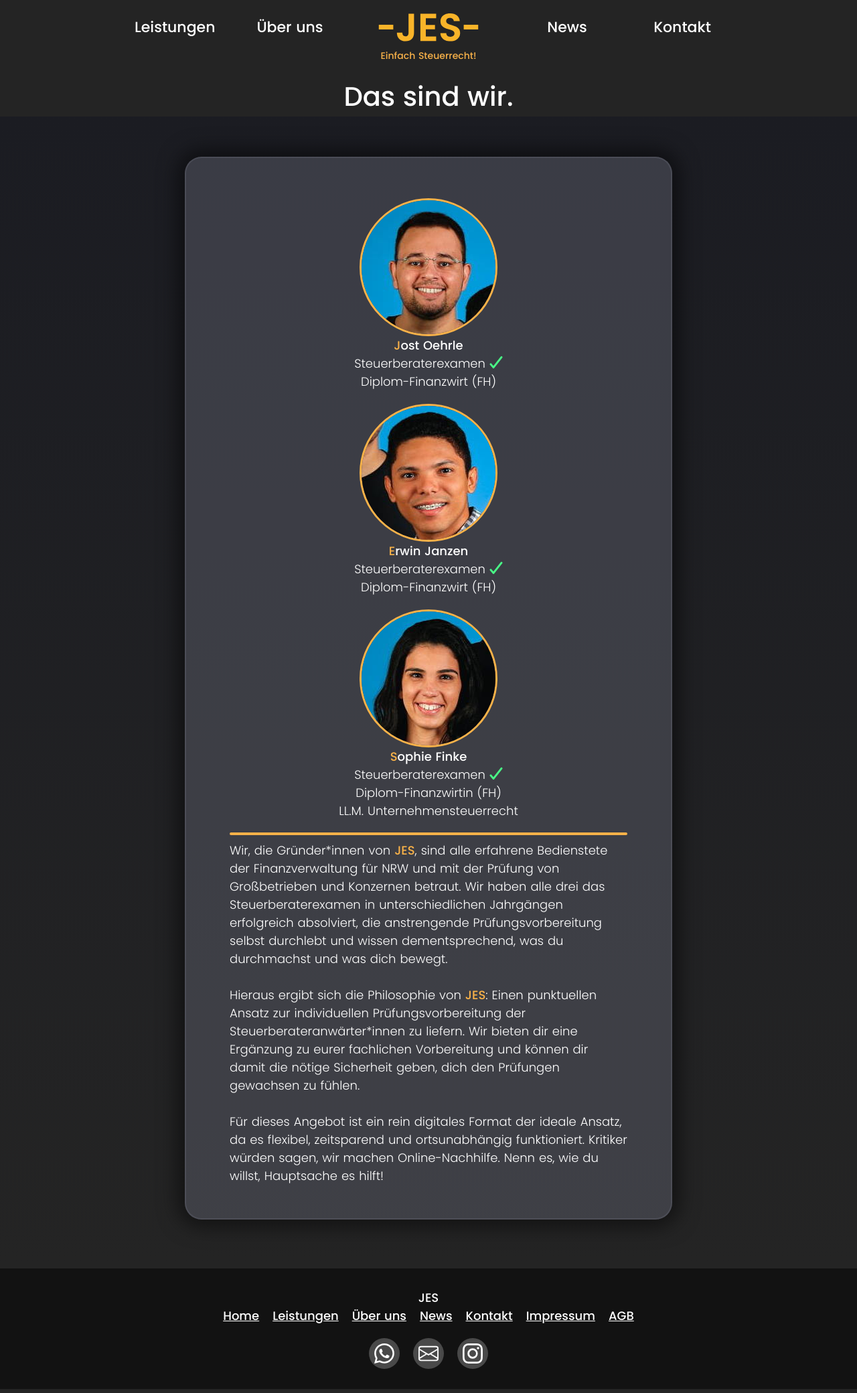
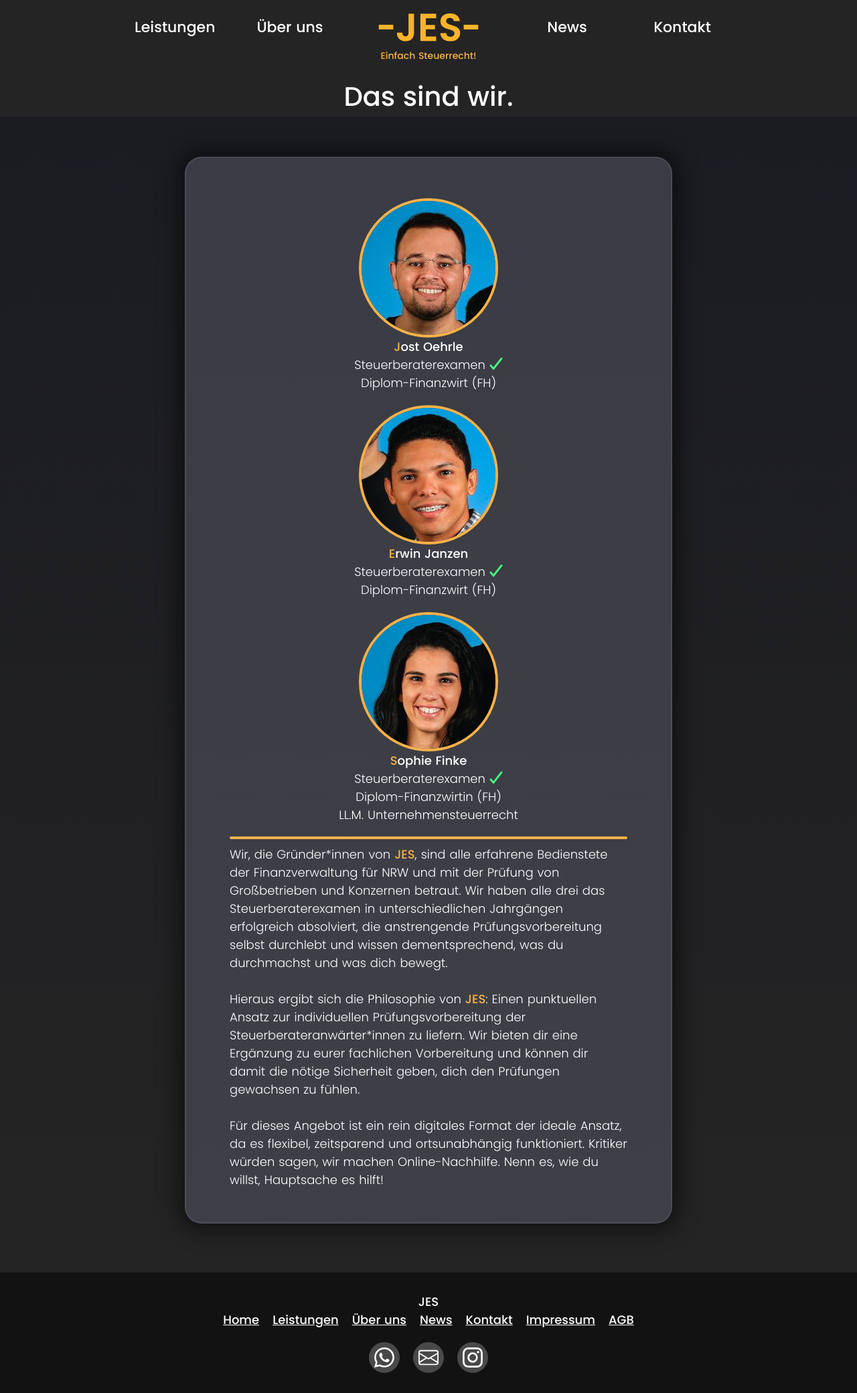
Before and after one commit to Hangman/jespage, a Jekyll site: the page built from team.md, in a window 1280 px wide. Shown: the whole page at 67% size. Built offline with Jekyll 4.4.1, drawn with Linux system fonts in a browser that asks for light colours.

Commit message:
Align border thickness person-image vs title-text-separator
Signed-off-by: Matthias <webmaster@pottgames.de>

```diff
--- a/assets/css/main.css
+++ b/assets/css/main.css
@@ -684,7 +684,7 @@
 }
 
 .person-image {
-  border: 3px solid var(--primary-color);
+  border: 4px solid var(--primary-color);
   border-radius: 50%;
   max-width: 200px;
   max-height: auto;
```
